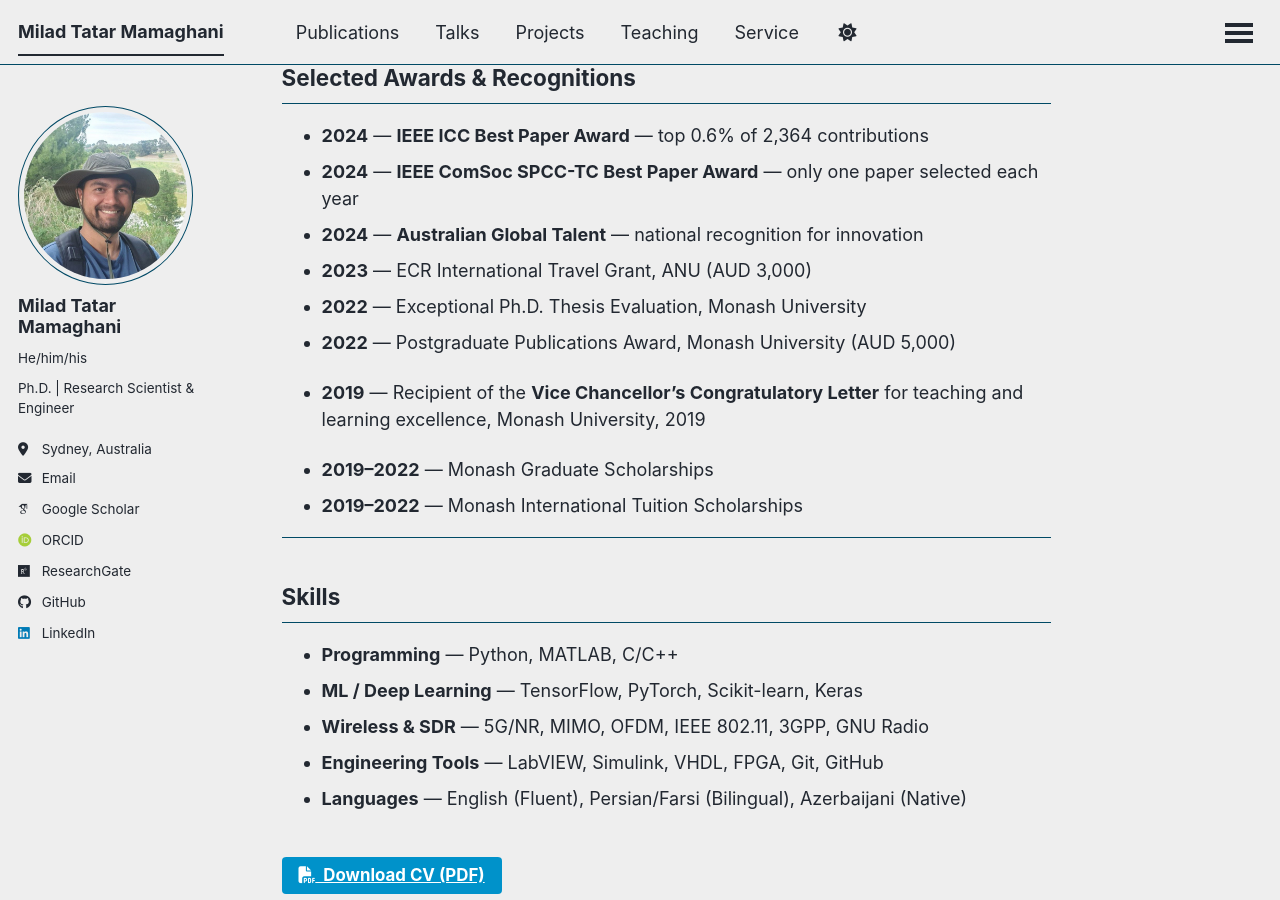
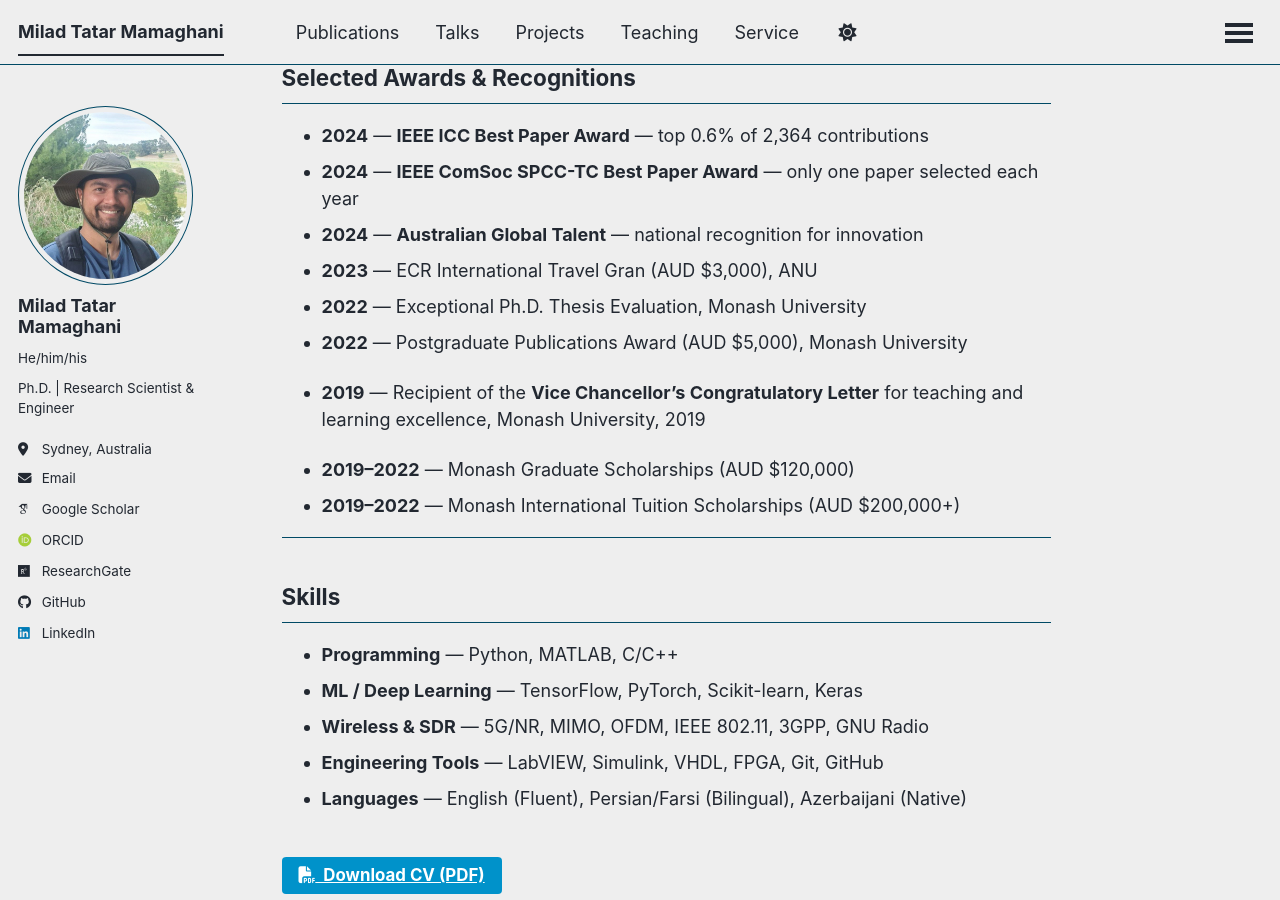
Before and after one commit to miladtm94/miladtm94.github.io, a Jekyll site: the page built from _pages/about.md, in a window 1280 px wide and 900 px high, scrolled down 1024 px. Built offline with Jekyll 4.4.1, drawn with Linux system fonts in a browser that asks for light colours; some web fonts are replaced; a script that is not in the unit is left out.

Commit message:
Website update

```diff
--- a/_pages/about.md
+++ b/_pages/about.md
@@ -50,14 +50,14 @@ Most recently, he served as a **Postdoctoral Research Fellow (Level B)** at [The
 - **2024** &mdash; **IEEE ICC Best Paper Award** — top 0.6% of 2,364 contributions
 - **2024** &mdash; **IEEE ComSoc SPCC-TC Best Paper Award** — only one paper selected each year
 - **2024** &mdash; **Australian Global Talent** — national recognition for innovation
-- **2023** &mdash; ECR International Travel Grant, ANU (AUD 3,000)
+- **2023** &mdash; ECR International Travel Gran (AUD $3,000), ANU
 - **2022** &mdash; Exceptional Ph.D. Thesis Evaluation, Monash University
-- **2022** &mdash; Postgraduate Publications Award, Monash University (AUD 5,000)
+- **2022** &mdash; Postgraduate Publications Award (AUD $5,000), Monash University
 
 - **2019** &mdash; Recipient of the **Vice Chancellor's Congratulatory Letter** for teaching and learning excellence, Monash University, 2019
 
-- **2019–2022** &mdash; Monash Graduate Scholarships
-- **2019–2022** &mdash; Monash International Tuition Scholarships
+- **2019–2022** &mdash; Monash Graduate Scholarships (AUD $120,000)
+- **2019–2022** &mdash; Monash International Tuition Scholarships (AUD $200,000+)
 <!-- - **2012** &mdash; Ranked **Top 0.2%**, Iran's Nationwide University Entrance Exam -->
 
 
```
